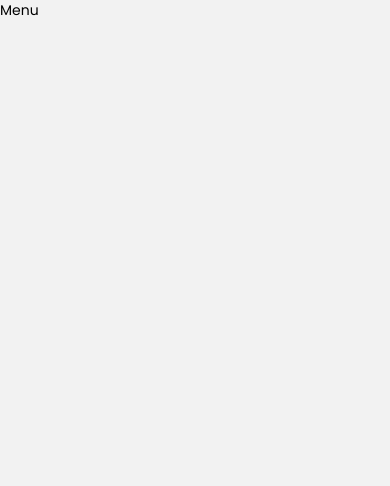
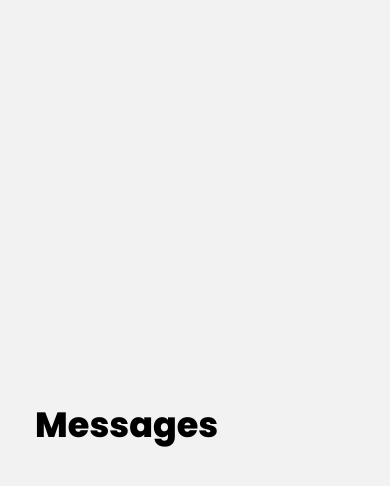
Before and after one commit to Chillandchat/mobile, a React Native app in the folder mobile/: screen /menu in a window 390 px wide. Shown: the top 486 px of the page. Built offline with nearby package versions, Linux system fonts and the light colour scheme.

Commit message:
WIP: menu

```diff
--- a/mobile/src/Router.tsx
+++ b/mobile/src/Router.tsx
@@ -78,7 +78,12 @@ const Router: React.FC = () => {
         <View style={style.container}>
           <StatusBar style="auto" />
           <NavigationContainer>
-            <NavigatorStack.Navigator initialRouteName="login">
+            <NavigatorStack.Navigator initialRouteName="menu">
+              <NavigatorStack.Screen
+                name="menu"
+                component={Menu}
+                options={{ headerShown: false }}
+              />
               <NavigatorStack.Screen
                 name="login"
                 component={Login}
@@ -87,11 +92,6 @@ const Router: React.FC = () => {
               <NavigatorStack.Screen
                 name="sign-up"
                 component={Signup}
-                options={{ headerShown: false }}
-              />
-              <NavigatorStack.Screen
-                name="menu"
-                component={Menu}
                 options={{ headerShown: false }}
               />
               <NavigatorStack.Screen
--- a/mobile/src/screens/Menu.tsx
+++ b/mobile/src/screens/Menu.tsx
@@ -4,15 +4,21 @@ import { View, Text, StyleSheet } from "react-native";
 const Menu: React.FC = () => {
   const style = StyleSheet.create({
     container: {
+      alignItems: "center",
       justifyContent: "center",
+      flex: 1,
     },
     text: {
-      fontFamily: "poppins",
+      alignSelf: "flex-start",
+      margin: "9%",
+      fontFamily: "poppinsExtraBold",
+      fontSize: 35,
+      marginBottom: 30,
     },
   });
   return (
     <View style={style.container}>
-      <Text style={style.text}>Menu</Text>
+      <Text style={style.text}>Messages</Text>
     </View>
   );
 };
```
